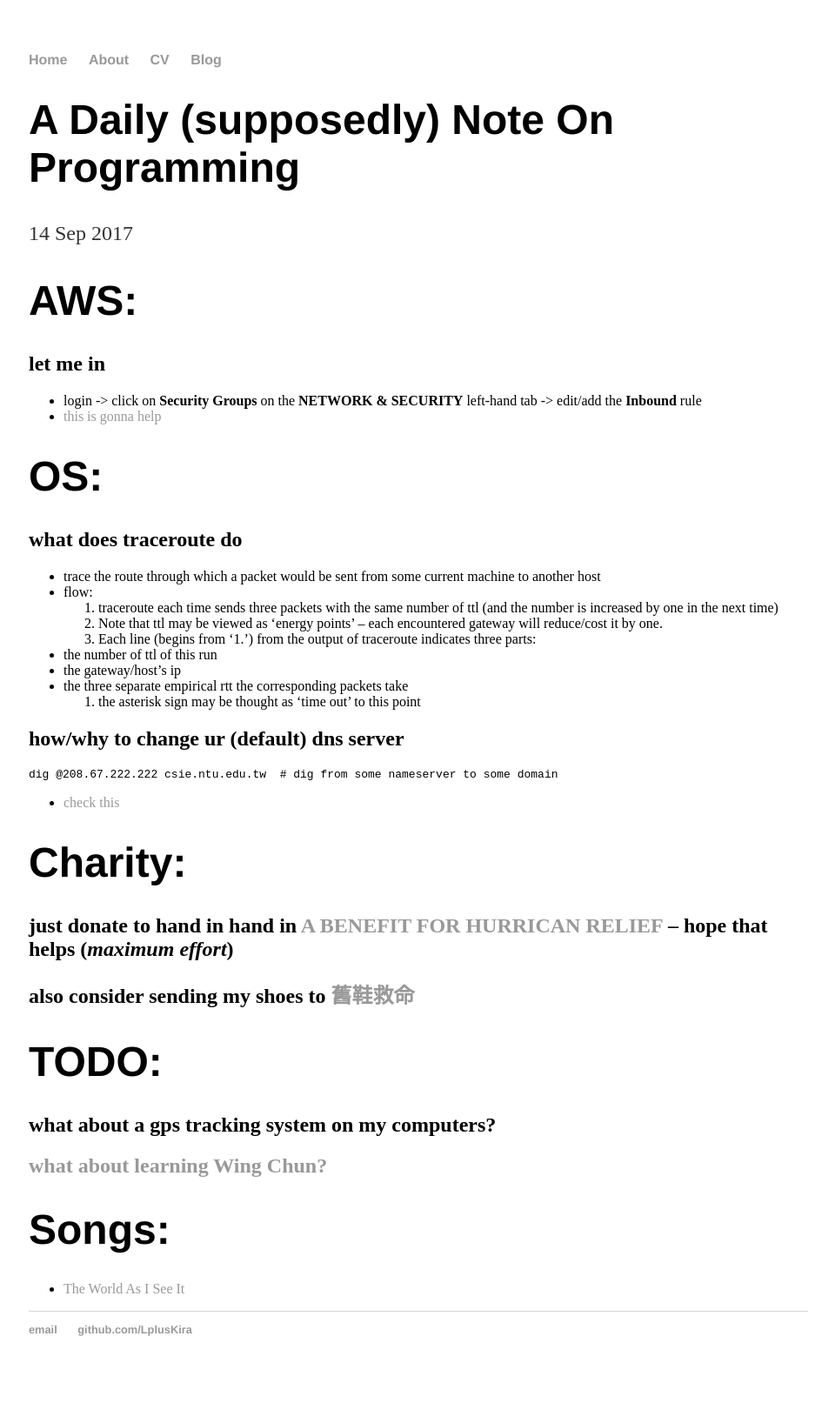
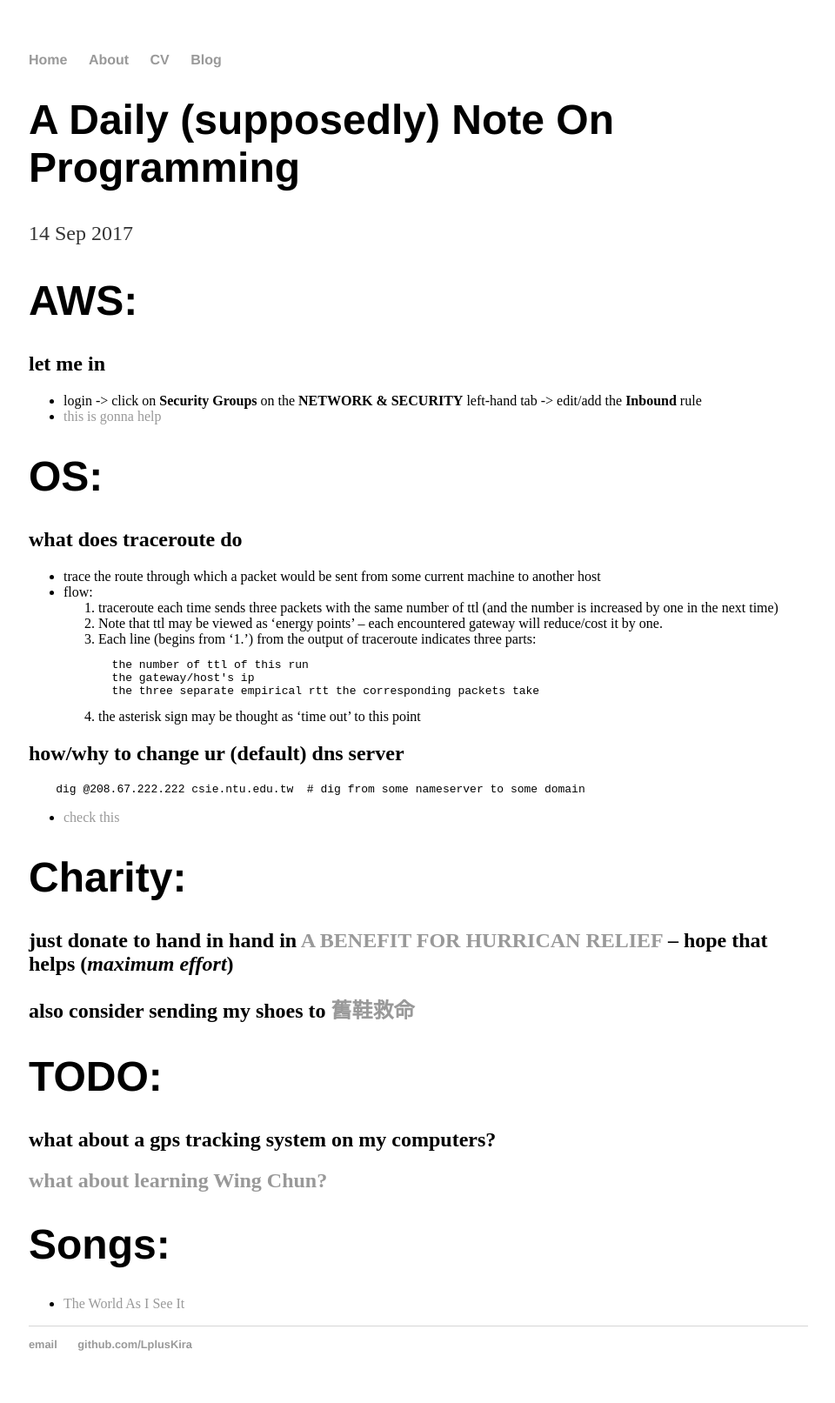
Before and after one commit to LplusKira/LplusKira.github.io, a Jekyll site: the page built from _posts/2017-09-14-soqqr.md, in a window 1280 px wide. Shown: the whole page at 87% size, without its empty margins (159-1119 px from the left). Built offline with Jekyll 4.4.1, drawn with Linux system fonts in a browser that asks for light colours.

Commit message:
starving ...

````diff
--- a/_posts/2017-09-14-soqqr.md
+++ b/_posts/2017-09-14-soqqr.md
@@ -16,14 +16,16 @@ date: 2017-09-14
 1. traceroute each time sends three packets with the same number of ttl (and the number is increased by one in the next time)
 2. Note that ttl may be viewed as 'energy points' -- each encountered gateway will reduce/cost it by one.
 3. Each line (begins from '1.') from the output of traceroute indicates three parts:
-- the number of ttl of this run
-- the gateway/host's ip
-- the three separate empirical rtt the corresponding packets take
+```
+    the number of ttl of this run
+    the gateway/host's ip
+    the three separate empirical rtt the corresponding packets take
+```
 4. the asterisk sign may be thought as 'time out' to this point
 
 ## how/why to change ur (default) dns server
 ```
-dig @208.67.222.222 csie.ntu.edu.tw  # dig from some nameserver to some domain
+    dig @208.67.222.222 csie.ntu.edu.tw  # dig from some nameserver to some domain
 ```
 - [check this](https://computers.tutsplus.com/tutorials/how-to-change-your-dns-for-safer-faster-browsing--mac-61232)
 
````
Also changed, not shown: _posts/2017-09-15-soqqr.md (+4 -0 lines).
